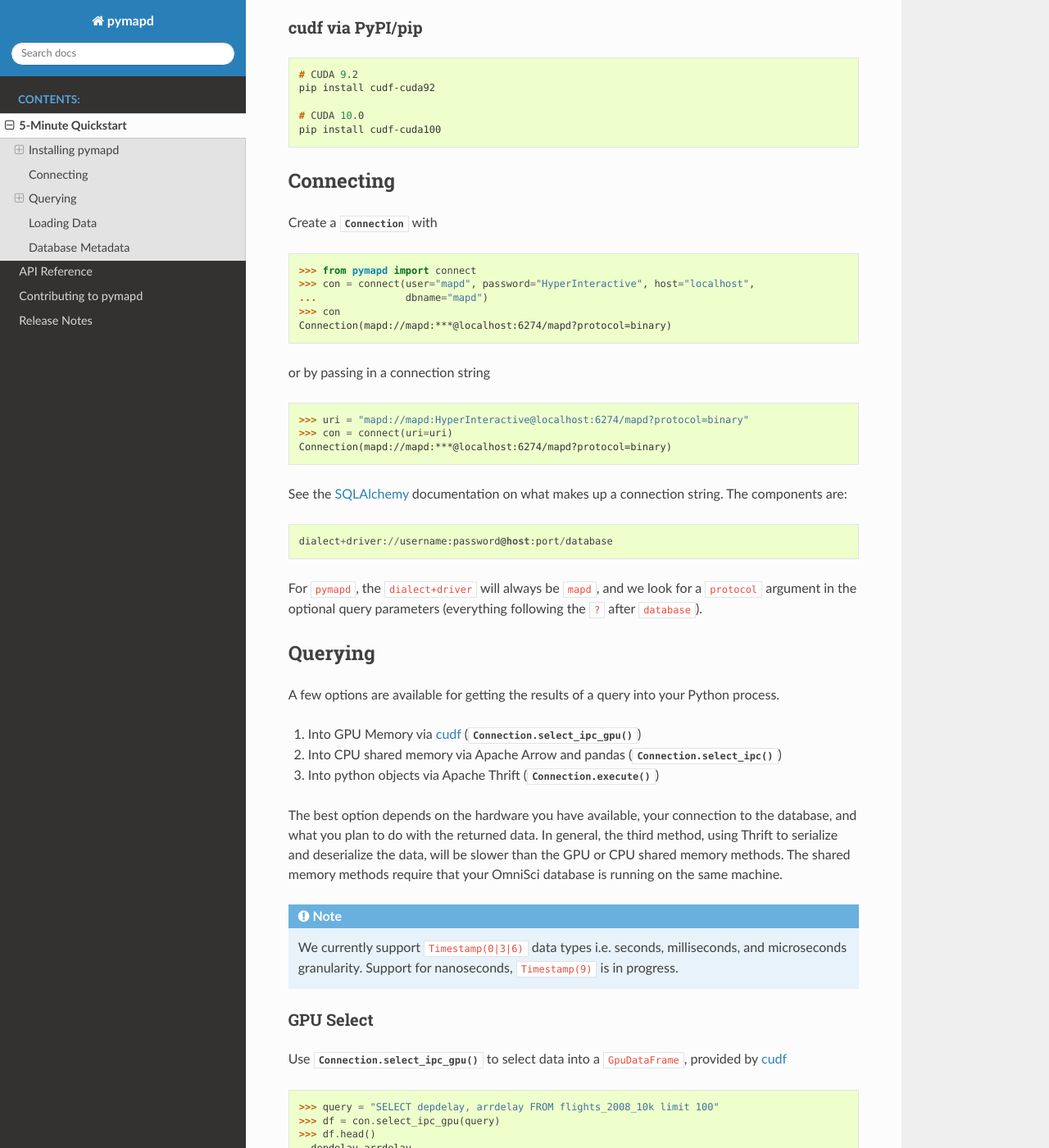
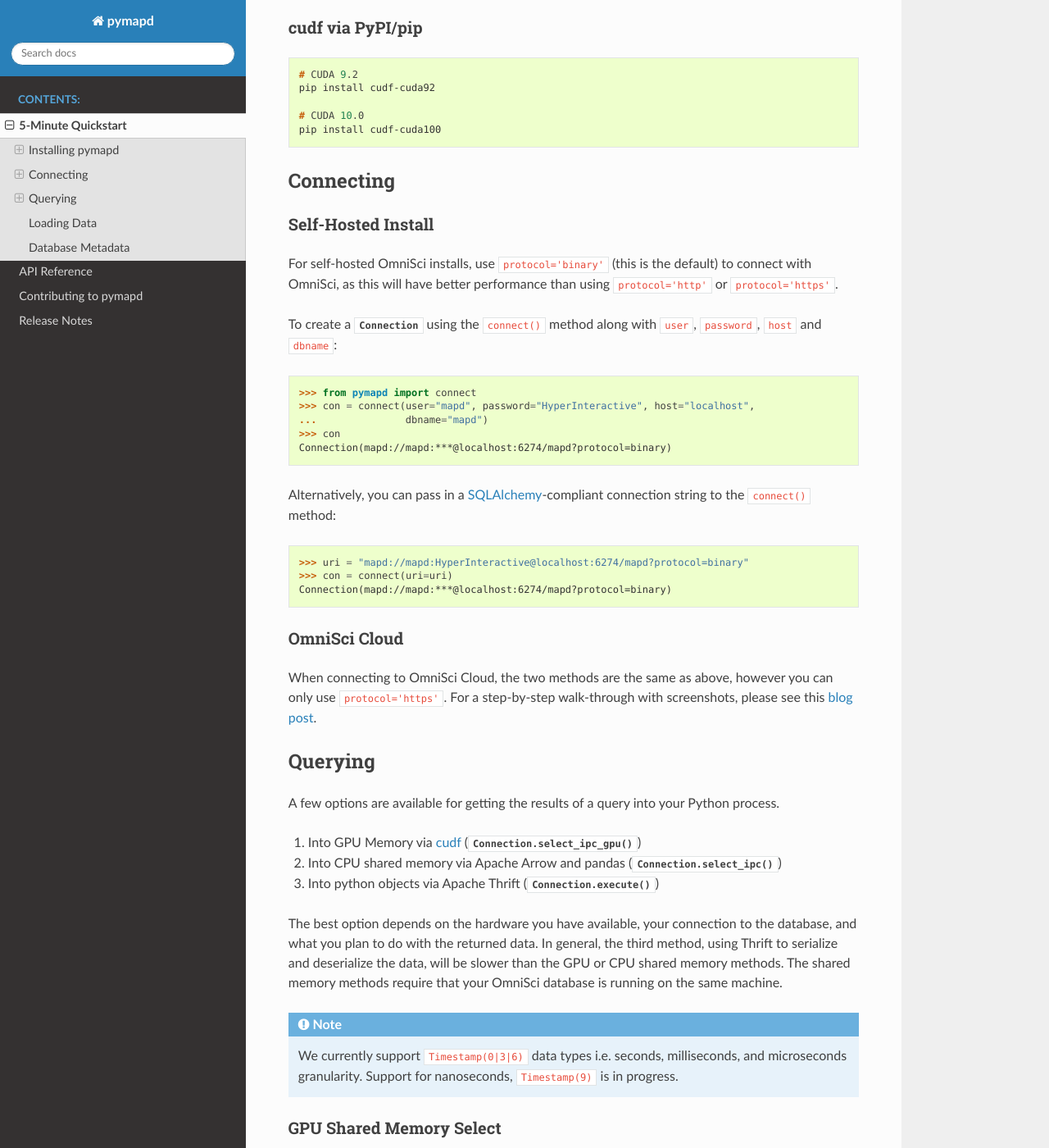
Before and after one commit to heavyai/pymapd, a Sphinx documentation site: the page built from docs/source/usage.rst, in a window 1280 px wide and 1400 px high, scrolled down 951 px. Shown: the whole window at 82% size. Built offline with Sphinx 7.4.7 and the Read the Docs theme 2.0.0, drawn with Linux system fonts in a browser that asks for light colours; some of the changed text lies outside the part shown.

Commit message:
Connecting to OmniSci Cloud

```diff
--- a/docs/source/usage.rst
+++ b/docs/source/usage.rst
@@ -60,7 +60,15 @@
 Connecting
 ----------
 
-Create a :class:`Connection` with
+Self-Hosted Install
+*******************
+
+For self-hosted OmniSci installs, use ``protocol='binary'`` (this is the default)
+to connect with OmniSci, as this will have better performance than using
+``protocol='http'`` or ``protocol='https'``.
+
+To create a :class:`Connection` using the ``connect()`` method along with ``user``,
+``password``, ``host`` and ``dbname``:
 
 .. code-block:: python
 
@@ -70,7 +78,8 @@
    >>> con
    Connection(mapd://mapd:***@localhost:6274/mapd?protocol=binary)
 
-or by passing in a connection string
+Alternatively, you can pass in a `SQLAlchemy`_-compliant connection string to
+the ``connect()`` method:
 
 .. code-block:: python
 
@@ -78,14 +87,13 @@
    >>> con = connect(uri=uri)
    Connection(mapd://mapd:***@localhost:6274/mapd?protocol=binary)
 
-See the `SQLAlchemy`_ documentation on what makes up a connection string. The
-components are::
+OmniSci Cloud
+*************
 
-   dialect+driver://username:password@host:port/database
+When connecting to OmniSci Cloud, the two methods are the same as above,
+however you can only use ``protocol='https'``. For a step-by-step walk-through with
+screenshots, please see this `blog post`_.
 
-For ``pymapd``, the ``dialect+driver`` will always be ``mapd``, and we look for
-a ``protocol`` argument in the optional query parameters (everything following
-the ``?`` after ``database``).
 
 Querying
 --------
@@ -110,11 +118,13 @@
    and microseconds granularity. Support for nanoseconds, ``Timestamp(9)`` is in
    progress.
 
-GPU Select
-**********
+GPU Shared Memory Select
+************************
 
 Use :meth:`Connection.select_ipc_gpu` to select data into a ``GpuDataFrame``,
-provided by `cudf`_
+provided by `cudf`_. To use this method, **the Python code must be running
+on the same machine as the OmniSci installation AND you must have an NVIDIA GPU
+installed.**
 
 .. code-block:: python
 
@@ -132,7 +142,9 @@
 ************************
 
 Use :meth:`Connection.select_ipc` to select data into a pandas ``DataFrame``
-using CPU shared memory to avoid unnecessary intermediate copies.
+using CPU shared memory to avoid unnecessary intermediate copies. To use this
+method, **the Python code must be running on the same machine as the OmniSci
+installation.**
 
 .. code-block:: python
 
@@ -259,3 +271,4 @@
 .. _Apache Arrow: http://arrow.apache.org/
 .. _conda-forge: http://conda-forge.github.io/
 .. _install cudf: https://github.com/rapidsai/cudf#installation
+.. _blog post: https://www.omnisci.com/blog/using-pymapd-to-load-data-to-omnisci-cloud
```
